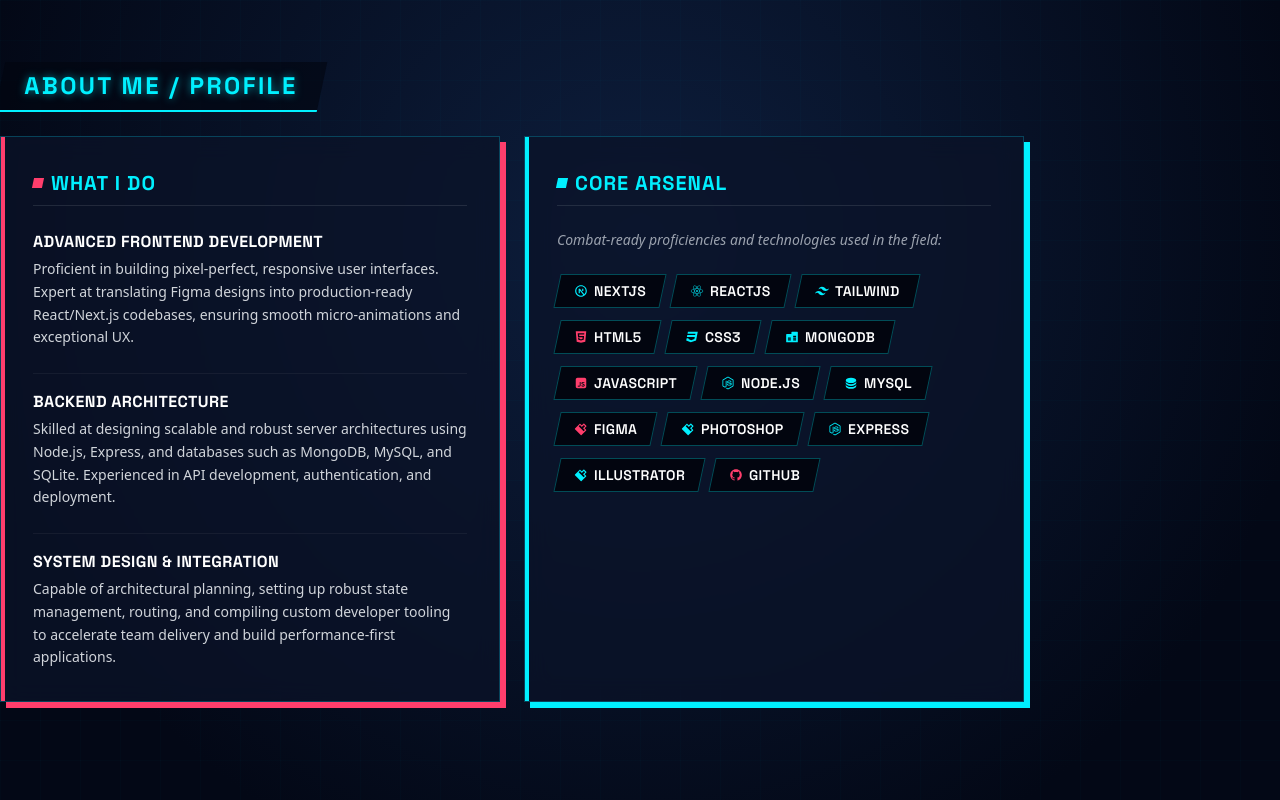
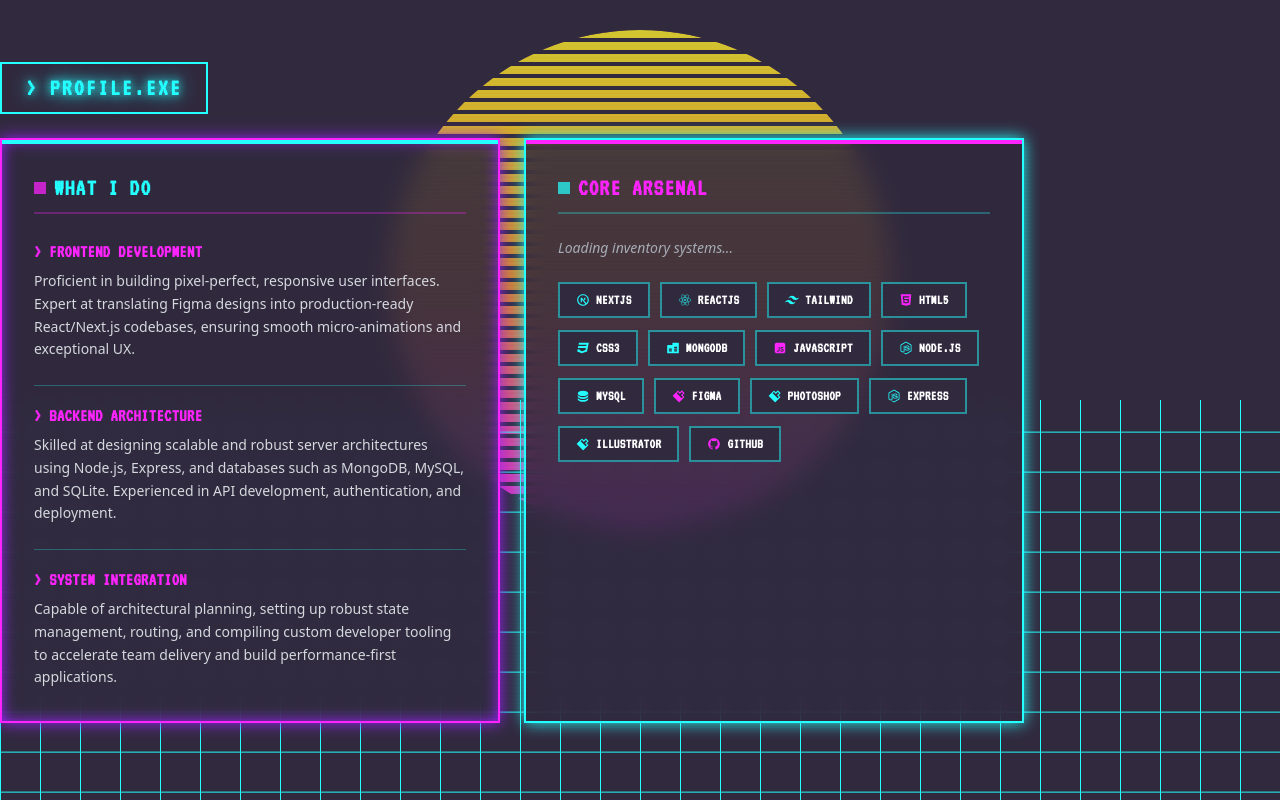
Before and after one commit to rianAnugrah/cv, a Next.js app: page /about in a window 1280 px wide. Built offline with nearby package versions, Linux system fonts and the light colour scheme.

Commit message:
cyberpunk 1997

```diff
--- a/app/(shared)/components/container-glass.tsx
+++ b/app/(shared)/components/container-glass.tsx
@@ -2,7 +2,7 @@
 
 const ContainerGlass = ({ children }: { children: React.ReactNode }) => {
   return (
-    <div className="flex flex-col gap-4 w-full overflow-auto backdrop-blur-md bg-[#0a152d]/70 border border-cyan-500/30 p-8 shadow-[6px_6px_0px_#00f0ff] relative before:absolute before:top-0 before:left-0 before:w-1 before:h-full before:bg-[#00f0ff]">
+    <div className="flex flex-col gap-4 w-full overflow-auto bg-[#100720]/80 border-2 border-[#ff00ff] p-8 retro-box-glow relative before:absolute before:top-0 before:left-0 before:w-full before:h-1 before:bg-[#00ffff]">
       {children}
     </div>
   );
--- a/app/about/page.tsx
+++ b/app/about/page.tsx
@@ -18,9 +18,9 @@
     <>
       {/* Title */}
       <div className="w-full lg:max-w-[64rem] mb-6">
-        <div className="skew-x-[-12deg] bg-[#02050f]/60 border-b-2 border-[#00f0ff] px-6 py-2 w-fit">
-          <h2 className="skew-x-[12deg] p3r-font-display text-2xl font-black uppercase tracking-widest text-[#00f0ff] p3r-text-glow">
-            About Me / Profile
+        <div className="bg-[#100720]/80 border-2 border-[#00ffff] px-6 py-2 w-fit">
+          <h2 className="retro-font-display text-2xl font-black uppercase tracking-widest text-[#00ffff] retro-text-glow retro-glitch">
+            &gt; PROFILE.EXE
           </h2>
         </div>
       </div>
@@ -29,33 +29,33 @@
       <main className="flex flex-col md:flex-row w-full lg:max-w-[64rem] gap-6 bg-transparent">
 
         {/* Left Card: What I Do */}
-        <div className="w-full md:w-1/2 min-h-[460px] bg-[#0b1329]/75 backdrop-blur-md border border-cyan-500/30 p-6 md:p-8 shadow-[6px_6px_0px_#ff3e6c] relative before:absolute before:top-0 before:left-0 before:w-1 before:h-full before:bg-[#ff3e6c]">
-          <h3 className="p3r-font-display text-xl font-extrabold text-[#00f0ff] uppercase tracking-wider mb-6 flex items-center gap-2 border-b border-white/10 pb-2">
-            <span className="w-2.5 h-2.5 bg-[#ff3e6c] transform skew-x-[-12deg]"></span> What I Do
+        <div className="w-full md:w-1/2 min-h-[460px] bg-[#100720]/80 backdrop-blur-md border-2 border-[#ff00ff] p-6 md:p-8 retro-box-glow relative before:absolute before:top-0 before:left-0 before:w-full before:h-1 before:bg-[#00ffff]">
+          <h3 className="retro-font-display text-2xl font-extrabold text-[#00ffff] uppercase tracking-wider mb-6 flex items-center gap-2 border-b-2 border-[#ff00ff]/30 pb-2">
+            <span className="w-3 h-3 bg-[#ff00ff] animate-pulse"></span> WHAT I DO
           </h3>
 
           <div className="space-y-6">
             <div>
-              <p className="font-bold text-md text-white tracking-wide uppercase p3r-font-display">
-                Advanced Frontend Development
+              <p className="font-bold text-md text-[#ff00ff] tracking-wide uppercase retro-font-display text-lg">
+                &gt; Frontend Development
               </p>
               <p className="text-sm text-gray-300 mt-1 leading-relaxed">
                 Proficient in building pixel-perfect, responsive user interfaces. Expert at translating Figma designs into production-ready React/Next.js codebases, ensuring smooth micro-animations and exceptional UX.
               </p>
             </div>
 
-            <div className="border-t border-white/5 pt-4">
-              <p className="font-bold text-md text-white tracking-wide uppercase p3r-font-display">
-                Backend Architecture
+            <div className="border-t border-[#00ffff]/30 pt-4">
+              <p className="font-bold text-md text-[#ff00ff] tracking-wide uppercase retro-font-display text-lg">
+                &gt; Backend Architecture
               </p>
               <p className="text-sm text-gray-300 mt-1 leading-relaxed">
                 Skilled at designing scalable and robust server architectures using Node.js, Express, and databases such as MongoDB, MySQL, and SQLite. Experienced in API development, authentication, and deployment.
               </p>
             </div>
 
-            <div className="border-t border-white/5 pt-4">
-              <p className="font-bold text-md text-white tracking-wide uppercase p3r-font-display">
-                System Design & Integration
+            <div className="border-t border-[#00ffff]/30 pt-4">
+              <p className="font-bold text-md text-[#ff00ff] tracking-wide uppercase retro-font-display text-lg">
+                &gt; System Integration
               </p>
               <p className="text-sm text-gray-300 mt-1 leading-relaxed">
                 Capable of architectural planning, setting up robust state management, routing, and compiling custom developer tooling to accelerate team delivery and build performance-first applications.
@@ -65,31 +65,31 @@
         </div>
 
         {/* Right Card: Working Skills */}
-        <div className="w-full md:w-1/2 min-h-[460px] bg-[#0b1329]/75 backdrop-blur-md border border-cyan-500/30 p-6 md:p-8 shadow-[6px_6px_0px_#00f0ff] relative before:absolute before:top-0 before:left-0 before:w-1 before:h-full before:bg-[#00f0ff]">
-          <h3 className="p3r-font-display text-xl font-extrabold text-[#00f0ff] uppercase tracking-wider mb-6 flex items-center gap-2 border-b border-white/10 pb-2">
-            <span className="w-2.5 h-2.5 bg-[#00f0ff] transform skew-x-[-12deg]"></span> Core Arsenal
+        <div className="w-full md:w-1/2 min-h-[460px] bg-[#100720]/80 backdrop-blur-md border-2 border-[#00ffff] p-6 md:p-8 shadow-[0_0_15px_#00ffff] relative before:absolute before:top-0 before:left-0 before:w-full before:h-1 before:bg-[#ff00ff]">
+          <h3 className="retro-font-display text-2xl font-extrabold text-[#ff00ff] uppercase tracking-wider mb-6 flex items-center gap-2 border-b-2 border-[#00ffff]/30 pb-2">
+            <span className="w-3 h-3 bg-[#00ffff] animate-pulse"></span> CORE ARSENAL
           </h3>
 
           <div className="flex flex-col gap-4">
             <p className="text-sm text-gray-400 font-light italic">
-              Combat-ready proficiencies and technologies used in the field:
+              Loading inventory systems...
             </p>
 
             <div className="flex flex-wrap gap-x-2.5 gap-y-3 pt-2">
-              <Pile icon={<RiNextjsLine className="text-[#00f0ff]" />}>NextJs</Pile>
-              <Pile icon={<RiReactjsFill className="text-[#00f0ff] animate-pulse" />}>ReactJs</Pile>
-              <Pile icon={<RiTailwindCssFill className="text-[#00f0ff]" />}>Tailwind</Pile>
-              <Pile icon={<RiHtml5Fill className="text-[#ff3e6c]" />}>HTML5</Pile>
-              <Pile icon={<RiCss3Fill className="text-[#00f0ff]" />}>CSS3</Pile>
-              <Pile icon={<RiDatabaseFill className="text-[#00f0ff]" />}>MongoDB</Pile>
-              <Pile icon={<RiJavascriptFill className="text-[#ff3e6c]" />}>Javascript</Pile>
-              <Pile icon={<RiNodejsFill className="text-[#00f0ff]" />}>Node.js</Pile>
-              <Pile icon={<RiDatabase2Fill className="text-[#00f0ff]" />}>MySQL</Pile>
-              <Pile icon={<RiBrush2Fill className="text-[#ff3e6c]" />}>Figma</Pile>
-              <Pile icon={<RiBrush2Fill className="text-[#00f0ff]" />}>Photoshop</Pile>
-              <Pile icon={<RiNodejsFill className="text-[#00f0ff]" />}>Express</Pile>
-              <Pile icon={<RiBrush2Fill className="text-[#00f0ff]" />}>Illustrator</Pile>
-              <Pile icon={<RiGithubFill className="text-[#ff3e6c]" />}>Github</Pile>
+              <Pile icon={<RiNextjsLine className="text-[#00ffff]" />}>NextJs</Pile>
+              <Pile icon={<RiReactjsFill className="text-[#00ffff] animate-pulse" />}>ReactJs</Pile>
+              <Pile icon={<RiTailwindCssFill className="text-[#00ffff]" />}>Tailwind</Pile>
+              <Pile icon={<RiHtml5Fill className="text-[#ff00ff]" />}>HTML5</Pile>
+              <Pile icon={<RiCss3Fill className="text-[#00ffff]" />}>CSS3</Pile>
+              <Pile icon={<RiDatabaseFill className="text-[#00ffff]" />}>MongoDB</Pile>
+              <Pile icon={<RiJavascriptFill className="text-[#ff00ff]" />}>Javascript</Pile>
+              <Pile icon={<RiNodejsFill className="text-[#00ffff]" />}>Node.js</Pile>
+              <Pile icon={<RiDatabase2Fill className="text-[#00ffff]" />}>MySQL</Pile>
+              <Pile icon={<RiBrush2Fill className="text-[#ff00ff]" />}>Figma</Pile>
+              <Pile icon={<RiBrush2Fill className="text-[#00ffff]" />}>Photoshop</Pile>
+              <Pile icon={<RiNodejsFill className="text-[#00ffff]" />}>Express</Pile>
+              <Pile icon={<RiBrush2Fill className="text-[#00ffff]" />}>Illustrator</Pile>
+              <Pile icon={<RiGithubFill className="text-[#ff00ff]" />}>Github</Pile>
             </div>
           </div>
         </div>
@@ -100,8 +100,8 @@
 
 const Pile = ({ children, icon }: { children: React.ReactNode; icon: React.ReactNode }) => {
   return (
-    <div className="skew-x-[-12deg] bg-[#02050f] border border-[#00f0ff]/30 text-white hover:text-black hover:bg-[#00f0ff] hover:border-[#00f0ff] hover:shadow-[0_0_8px_#00f0ff] px-4 py-1.5 text-xs md:text-sm font-semibold tracking-wide uppercase p3r-font-display cursor-default transition-all duration-200">
-      <div className="skew-x-[12deg] flex items-center gap-1.5">
+    <div className="bg-[#100720] border-2 border-[#00ffff]/50 text-white hover:text-black hover:bg-[#00ffff] hover:border-[#00ffff] hover:shadow-[0_0_10px_#00ffff] px-4 py-1.5 text-xs md:text-sm font-semibold tracking-wide uppercase retro-font-display cursor-default transition-all duration-200">
+      <div className="flex items-center gap-1.5">
         {icon}
         <span>{children}</span>
       </div>
--- a/app/globals.css
+++ b/app/globals.css
@@ -3,25 +3,24 @@
 @tailwind utilities;
 
 :root {
-  --font-space-grotesk: 'Space Grotesk', sans-serif;
-  --font-outfit: 'Outfit', sans-serif;
+  --font-inter: 'Inter', sans-serif;
+  --font-vt323: 'VT323', monospace;
 
-  /* Persona 3 Reload Palette */
-  --p3r-bg-deep: #030816;
-  --p3r-bg-card: rgba(11, 23, 44, 0.7);
-  --p3r-cyan: #00f0ff;
-  --p3r-cyan-glow: rgba(0, 240, 255, 0.35);
-  --p3r-cyan-dark: #0088cc;
-  --p3r-pink: #ff3e6c;
-  --p3r-white: #ffffff;
-  --p3r-gray-text: #a5b4fc;
+  /* Retro 80s Synthwave Palette */
+  --retro-bg-deep: #100720;
+  --retro-bg-card: rgba(16, 7, 32, 0.8);
+  --retro-cyan: #00ffff;
+  --retro-pink: #ff00ff;
+  --retro-purple: #8b00ff;
+  --retro-yellow: #fcee0a;
+  --retro-orange: #ff8c00;
+  --retro-white: #ffffff;
 }
 
 body {
-  color: var(--p3r-white);
-  background: radial-gradient(circle at 50% 30%, #0d1e3d 0%, #030816 80%);
-  background-attachment: fixed;
-  font-family: var(--font-outfit);
+  color: var(--retro-white);
+  background: var(--retro-bg-deep);
+  font-family: var(--font-inter);
   overflow-x: hidden;
 }
 
@@ -30,107 +29,128 @@
   width: 8px;
 }
 ::-webkit-scrollbar-track {
-  background: #030816;
+  background: var(--retro-bg-deep);
 }
 ::-webkit-scrollbar-thumb {
-  background: var(--p3r-cyan-dark);
+  background: var(--retro-purple);
   border-radius: 4px;
 }
 ::-webkit-scrollbar-thumb:hover {
-  background: var(--p3r-cyan);
-  box-shadow: 0 0 10px var(--p3r-cyan);
+  background: var(--retro-pink);
+  box-shadow: 0 0 10px var(--retro-pink);
 }
 
 /* Animations */
-@keyframes waterFlow {
-  0% {
-    background-position: 0% 50%;
-  }
-  50% {
-    background-position: 100% 50%;
-  }
-  100% {
-    background-position: 0% 50%;
-  }
+@keyframes crtFlicker {
+  0% { opacity: 0.98; }
+  5% { opacity: 0.85; }
+  10% { opacity: 0.98; }
+  15% { opacity: 1; }
+  50% { opacity: 0.98; }
+  55% { opacity: 0.85; }
+  60% { opacity: 1; }
+  100% { opacity: 0.98; }
 }
 
-@keyframes bubbleFloat {
-  0% {
-    transform: translateY(100vh) scale(0.8) rotate(0deg);
-    opacity: 0;
-  }
-  10% {
-    opacity: 0.3;
-  }
-  90% {
-    opacity: 0.3;
-  }
-  100% {
-    transform: translateY(-10vh) scale(1.2) rotate(360deg);
-    opacity: 0;
-  }
+@keyframes scanlineMove {
+  0% { background-position: 0 0; }
+  100% { background-position: 0 100vh; }
 }
 
-@keyframes neonPulse {
-  0%, 100% {
-    box-shadow: 0 0 8px var(--p3r-cyan-glow), inset 0 0 8px var(--p3r-cyan-glow);
-    border-color: rgba(0, 240, 255, 0.5);
-  }
-  50% {
-    box-shadow: 0 0 16px rgba(0, 240, 255, 0.6), inset 0 0 12px rgba(0, 240, 255, 0.6);
-    border-color: rgba(0, 240, 255, 0.9);
-  }
+@keyframes gridMove {
+  0% { transform: translateY(0); }
+  100% { transform: translateY(40px); }
 }
 
-@keyframes scanline {
-  0% {
-    transform: translateY(-100%);
-  }
-  100% {
-    transform: translateY(100%);
-  }
+@keyframes glitch {
+  0% { text-shadow: 2px 0 var(--retro-pink), -2px 0 var(--retro-cyan); }
+  25% { text-shadow: -2px 0 var(--retro-pink), 2px 0 var(--retro-cyan); }
+  50% { text-shadow: 2px 0 var(--retro-cyan), -2px 0 var(--retro-pink); }
+  75% { text-shadow: -2px 0 var(--retro-cyan), 2px 0 var(--retro-pink); }
+  100% { text-shadow: 2px 0 var(--retro-pink), -2px 0 var(--retro-cyan); }
+}
+
+@keyframes pulseGlow {
+  0%, 100% { box-shadow: 0 0 10px var(--retro-pink), inset 0 0 5px var(--retro-pink); }
+  50% { box-shadow: 0 0 25px var(--retro-pink), inset 0 0 15px var(--retro-pink); }
+}
+
+/* Base Effects */
+.crt-flicker {
+  animation: crtFlicker 0.15s infinite;
+}
+
+.scanlines {
+  background: linear-gradient(
+    to bottom,
+    rgba(255,255,255,0),
+    rgba(255,255,255,0) 50%,
+    rgba(0,0,0,0.2) 50%,
+    rgba(0,0,0,0.2)
+  );
+  background-size: 100% 4px;
+  animation: scanlineMove 10s linear infinite;
+}
+
+/* Synthwave Environment */
+.retro-sun {
+  background: linear-gradient(to bottom, var(--retro-yellow) 0%, var(--retro-orange) 50%, var(--retro-pink) 100%);
+  box-shadow: 0 0 100px var(--retro-pink), 0 0 200px var(--retro-orange);
+  /* Optional: horizontal cutouts */
+  mask-image: repeating-linear-gradient(to bottom, black 0px, black 8px, transparent 8px, transparent 12px);
+  -webkit-mask-image: repeating-linear-gradient(to bottom, black 0px, black 8px, transparent 8px, transparent 12px);
+}
+
+.perspective-container {
+  perspective: 400px;
+  overflow: hidden;
+}
+
+.synthwave-grid {
+  position: absolute;
+  bottom: -50%;
+  left: -50%;
+  width: 200%;
+  height: 200%;
+  background-image:
+    linear-gradient(to right, var(--retro-cyan) 1px, transparent 1px),
+    linear-gradient(to bottom, var(--retro-cyan) 1px, transparent 1px);
+  background-size: 40px 40px;
+  transform: rotateX(60deg);
+  animation: gridMove 2s linear infinite;
+  border-top: 2px solid var(--retro-pink);
+  box-shadow: 0 -10px 20px var(--retro-pink), inset 0 10px 20px var(--retro-cyan);
 }
 
 /* Utility Classes */
 @layer utilities {
-  .p3r-font-display {
-    font-family: var(--font-space-grotesk);
+  .retro-font-display {
+    font-family: var(--font-vt323);
   }
 
-  .p3r-skew {
-    transform: skewX(-12deg);
+  .retro-text-glow {
+    text-shadow: 0 0 8px var(--retro-cyan), 0 0 20px var(--retro-cyan);
   }
 
-  .p3r-skew-reverse {
-    transform: skewX(12deg);
+  .retro-text-glow-pink {
+    text-shadow: 0 0 8px var(--retro-pink), 0 0 20px var(--retro-pink);
   }
 
-  .p3r-neon-glow {
-    animation: neonPulse 3s infinite ease-in-out;
+  .retro-box-glow {
+    box-shadow: 0 0 15px var(--retro-purple), inset 0 0 15px var(--retro-purple);
   }
 
-  .p3r-text-glow {
-    text-shadow: 0 0 8px rgba(0, 240, 255, 0.6);
+  .retro-glitch:hover {
+    animation: glitch 0.2s infinite;
   }
 
-  .p3r-text-glow-pink {
-    text-shadow: 0 0 8px rgba(255, 62, 108, 0.6);
+  .retro-border-cyan {
+    border-color: var(--retro-cyan);
+    box-shadow: 0 0 10px var(--retro-cyan);
   }
 
-  .p3r-bg-grid {
-    background-size: 40px 40px;
-    background-image:
-      linear-gradient(to right, rgba(0, 240, 255, 0.03) 1px, transparent 1px),
-      linear-gradient(to bottom, rgba(0, 240, 255, 0.03) 1px, transparent 1px);
-  }
-
-  .p3r-bubble {
-    position: fixed;
-    bottom: -50px;
-    background: radial-gradient(circle at 30% 30%, rgba(255, 255, 255, 0.2) 0%, rgba(0, 240, 255, 0.05) 70%);
-    border: 1px solid rgba(0, 240, 255, 0.15);
-    border-radius: 50%;
-    pointer-events: none;
-    z-index: 0;
+  .retro-border-pink {
+    border-color: var(--retro-pink);
+    box-shadow: 0 0 10px var(--retro-pink);
   }
 }
--- a/app/layout.tsx
+++ b/app/layout.tsx
@@ -1,23 +1,22 @@
 import type { Metadata } from "next";
-import { Outfit, Space_Grotesk } from "next/font/google";
+import { Inter, VT323 } from "next/font/google";
 import "./globals.css";
-import Image from "next/image";
 
-const outfit = Outfit({
+const inter = Inter({
   subsets: ["latin"],
-  weight: ["300", "400", "500", "600", "700", "800", "900"],
-  variable: "--font-outfit"
+  weight: ["300", "400", "500", "600", "700"],
+  variable: "--font-inter"
 });
 
-const spaceGrotesk = Space_Grotesk({
+const vt323 = VT323({
   subsets: ["latin"],
-  weight: ["400", "500", "600", "700"],
-  variable: "--font-space-grotesk"
+  weight: ["400"],
+  variable: "--font-vt323"
 });
 
 export const metadata: Metadata = {
-  title: "Rian Anugrah | Persona 3 Reload CV",
-  description: "Rian Anugrah - Software Engineer (Persona 3 Reload UI Redesign)",
+  title: "Rian Anugrah | Retro Synthwave CV",
+  description: "Rian Anugrah - Software Engineer (Retro 80s UI Redesign)",
 };
 
 export default function RootLayout({
@@ -26,26 +25,27 @@
   children: React.ReactNode;
 }>) {
   return (
-    <html lang="en" className={`${outfit.variable} ${spaceGrotesk.variable}`}>
+    <html lang="en" className={`${inter.variable} ${vt323.variable}`}>
       <head>
         <link rel="apple-touch-icon" sizes="180x180" href="/apple-touch-icon.png" />
         <link rel="icon" type="image/png" sizes="32x32" href="/favicon-32x32.png" />
         <link rel="icon" type="image/png" sizes="16x16" href="/favicon-16x16.png" />
         <link rel="manifest" href="/site.webmanifest" />
       </head>
-      <body className="font-sans antialiased text-white bg-[#030816] selection:bg-[#00f0ff] selection:text-black">
-        {/* Deep ocean background elements */}
-        <div className="fixed inset-0 pointer-events-none z-0 p3r-bg-grid opacity-60"></div>
-        <div className="fixed inset-0 pointer-events-none z-0 bg-radial-gradient-overlay opacity-30"></div>
+      <body className="font-sans antialiased text-white bg-[#100720] selection:bg-[#ff00ff] selection:text-white crt-flicker">
 
-        {/* Floating Bubble background particles */}
-        <div className="fixed inset-0 pointer-events-none overflow-hidden z-0">
-          <div className="p3r-bubble w-8 h-8 left-[10%]" style={{ animation: "bubbleFloat 18s infinite linear", animationDelay: "0s" }}></div>
-          <div className="p3r-bubble w-12 h-12 left-[30%]" style={{ animation: "bubbleFloat 22s infinite linear", animationDelay: "3s" }}></div>
-          <div className="p3r-bubble w-6 h-6 left-[55%]" style={{ animation: "bubbleFloat 15s infinite linear", animationDelay: "1s" }}></div>
-          <div className="p3r-bubble w-16 h-16 left-[75%]" style={{ animation: "bubbleFloat 26s infinite linear", animationDelay: "5s" }}></div>
-          <div className="p3r-bubble w-10 h-10 left-[85%]" style={{ animation: "bubbleFloat 20s infinite linear", animationDelay: "2s" }}></div>
+        {/* Retro Sunset */}
+        <div className="fixed inset-0 pointer-events-none z-0 flex items-center justify-center opacity-80" style={{ transform: "translateY(-15vh)" }}>
+           <div className="retro-sun w-[60vw] max-w-[500px] h-[60vw] max-h-[500px] rounded-full"></div>
         </div>
+
+        {/* Moving Perspective Grid */}
+        <div className="fixed bottom-0 left-0 w-full h-[50vh] pointer-events-none z-0 perspective-container">
+           <div className="synthwave-grid"></div>
+        </div>
+
+        {/* CRT Scanlines Overlay */}
+        <div className="fixed inset-0 pointer-events-none z-[100] scanlines opacity-30 mix-blend-overlay"></div>
 
         {/* Base Content wrapper */}
         <div className="relative z-10 pt-[calc(4rem_-_2px)] min-h-screen">
```
Also changed, not shown: app/(shared)/components/navbar.tsx (+29 -36 lines), app/home/page.tsx (+25 -25 lines), app/resume/page.tsx (+19 -19 lines), app/store/page.tsx (+14 -30 lines), app/works/page.tsx (+15 -15 lines).
